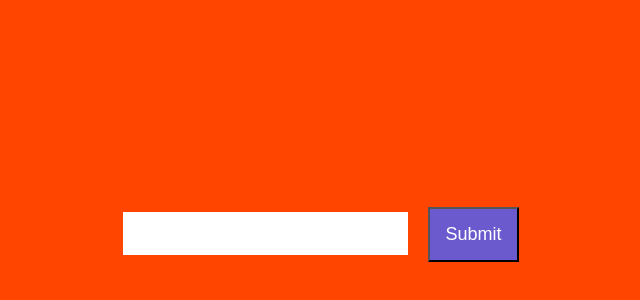
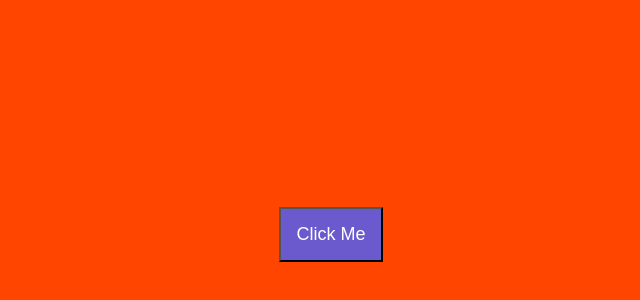
Before and after one commit to Deepak8519M/ReactJs-Babbar-Series, a React (Vite) app in the folder 67.EventHandling/: page / in a window 1280 px wide. Shown: the part 166-466 px from the top of the page, without its empty margins (319-959 px from the left). Built offline with nearby package versions, Linux system fonts and the light colour scheme.

Commit message:
code added

```diff
--- a/67.EventHandling/src/App.jsx
+++ b/67.EventHandling/src/App.jsx
@@ -19,10 +19,11 @@ function App() {
   };
   return (
     <div>
-      <form onSubmit={handleSubmit}>
+      <button onClick={() => alert("Button Click happened")}>Click Me</button>
+      {/* <form onSubmit={handleSubmit}>
         <input type="text" onChange={(e) => handleInputChange(e)} />
         <button type="submit">Submit</button>
-      </form>
+      </form> */}
 
       {/* <p onMouseOver={handleMouseOver}>I am Para Tag</p>
       <button onClick={handleClick}>Event Handling</button> */}
```
